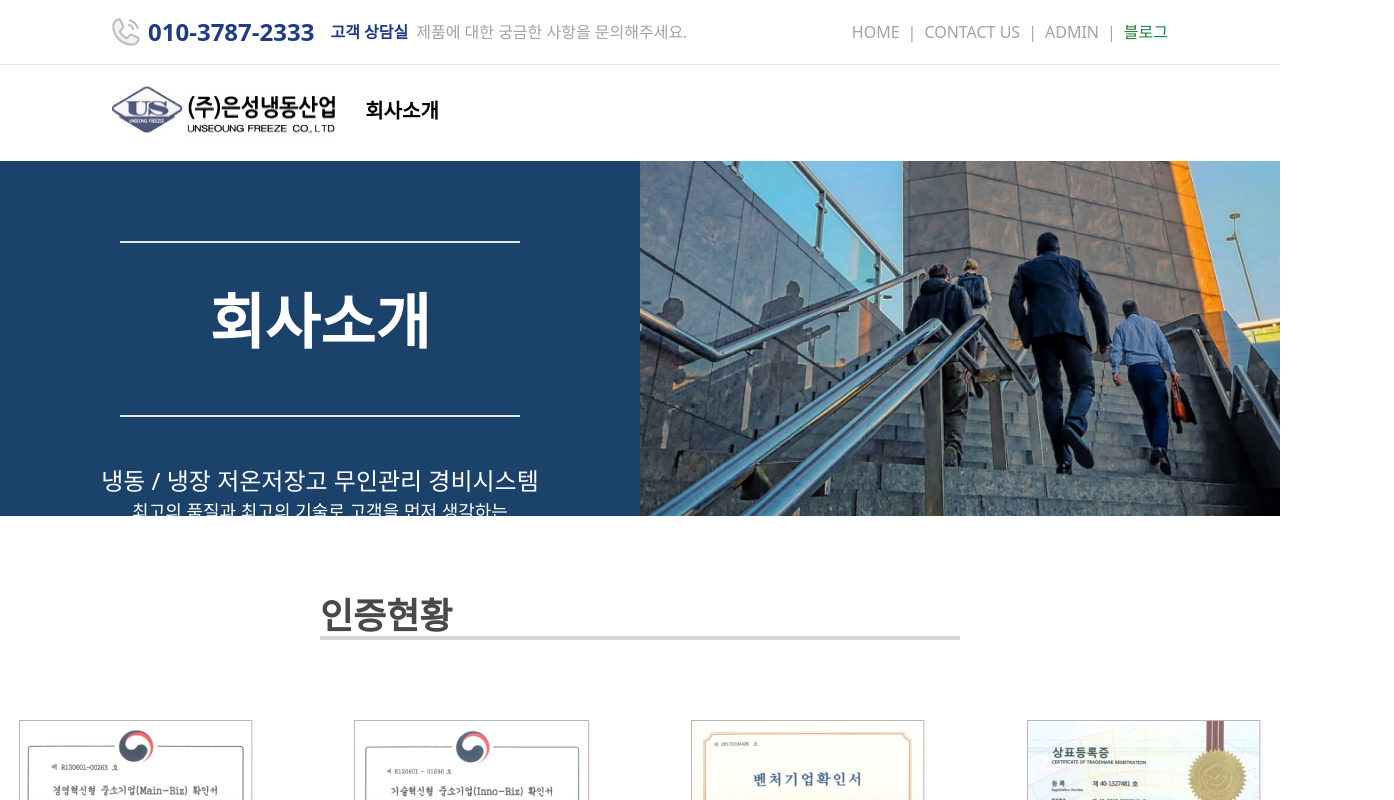
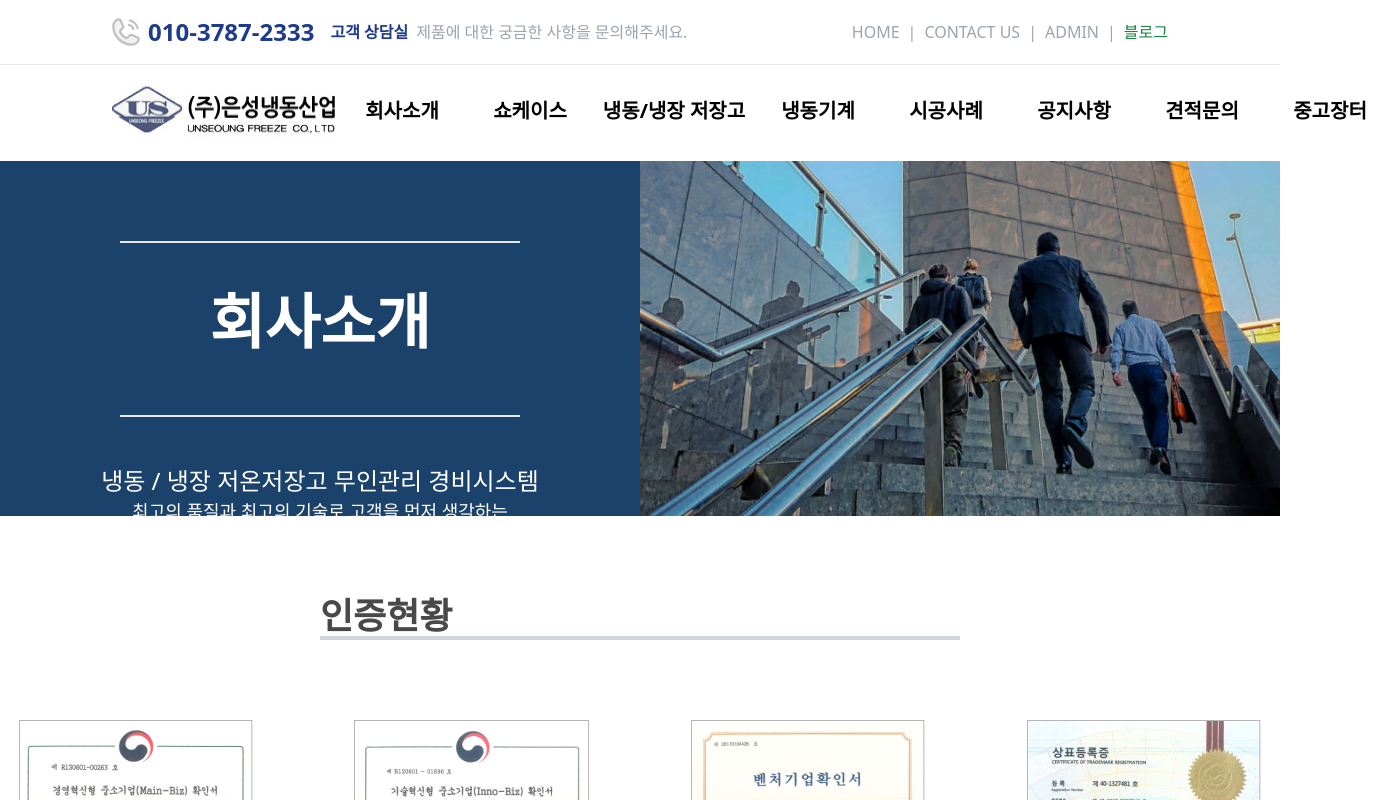
Before and after one commit to OCO-Labs/eunseong, a Nuxt app: page /cert in a window 1280 px wide. Shown: the top 800 px of the page, 1394 px wide, since content can reach past the window. Built offline with nearby package versions, Linux system fonts and the light colour scheme.

Commit message:
feat: topnavbar 메뉴 추가

```diff
--- a/components/TopNavBar.vue
+++ b/components/TopNavBar.vue
@@ -31,7 +31,7 @@ import CallIcon from './icons/CallIcon.vue'
     </div>
   </header>
   <div class="container mx-auto px-[7rem] h-24">
-    <div class="flex flex-row">
+    <div class="flex flex-row justify-between">
       <img
         src="~/assets/logo.png"
         width="226"
@@ -57,6 +57,139 @@ import CallIcon from './icons/CallIcon.vue'
             >Contact Us</a>
           </div>
         </div>
+        <div>
+          <button
+            class="peer w-32 h-[5.8rem] font-bold text-xl"
+          >
+            쇼케이스
+          </button>
+          <div
+            class="hidden absolute peer-hover:flex hover:flex w-32 flex-col bg-white border"
+          >
+            <a
+              class="px-5 py-3 hover:bg-blue-900 hover:text-white"
+              href="#"
+            >About Us</a>
+            <a
+              class="px-5 py-3 hover:bg-blue-900 hover:text-white"
+              href="#"
+            >Contact Us</a>
+          </div>
+        </div>
+        <div>
+          <button
+            class="peer w-40 h-[5.8rem] font-bold text-xl"
+          >
+            냉동/냉장 저장고
+          </button>
+          <div
+            class="hidden absolute peer-hover:flex hover:flex w-40 flex-col bg-white border"
+          >
+            <a
+              class="px-5 py-3 hover:bg-blue-900 hover:text-white"
+              href="#"
+            >About Us</a>
+            <a
+              class="px-5 py-3 hover:bg-blue-900 hover:text-white"
+              href="#"
+            >Contact Us</a>
+          </div>
+        </div>
+        <div>
+          <button
+            class="peer w-32 h-[5.8rem] font-bold text-xl"
+          >
+            냉동기계
+          </button>
+          <div
+            class="hidden absolute peer-hover:flex hover:flex w-32 flex-col bg-white border"
+          >
+            <a
+              class="px-5 py-3 hover:bg-blue-900 hover:text-white"
+              href="#"
+            >About Us</a>
+            <a
+              class="px-5 py-3 hover:bg-blue-900 hover:text-white"
+              href="#"
+            >Contact Us</a>
+          </div>
+        </div>
+        <div>
+          <button
+            class="peer w-32 h-[5.8rem] font-bold text-xl"
+          >
+            시공사례
+          </button>
+          <div
+            class="hidden absolute peer-hover:flex hover:flex w-32 flex-col bg-white border"
+          >
+            <a
+              class="px-5 py-3 hover:bg-blue-900 hover:text-white"
+              href="#"
+            >About Us</a>
+            <a
+              class="px-5 py-3 hover:bg-blue-900 hover:text-white"
+              href="#"
+            >Contact Us</a>
+          </div>
+        </div>
+        <div>
+          <button
+            class="peer w-32 h-[5.8rem] font-bold text-xl"
+          >
+            공지사항
+          </button>
+          <div
+            class="hidden absolute peer-hover:flex hover:flex w-32 flex-col bg-white border"
+          >
+            <a
+              class="px-5 py-3 hover:bg-blue-900 hover:text-white"
+              href="#"
+            >About Us</a>
+            <a
+              class="px-5 py-3 hover:bg-blue-900 hover:text-white"
+              href="#"
+            >Contact Us</a>
+          </div>
+        </div>
+        <div>
+          <button
+            class="peer w-32 h-[5.8rem] font-bold text-xl"
+          >
+            견적문의
+          </button>
+          <div
+            class="hidden absolute peer-hover:flex hover:flex w-32 flex-col bg-white border"
+          >
+            <a
+              class="px-5 py-3 hover:bg-blue-900 hover:text-white"
+              href="#"
+            >About Us</a>
+            <a
+              class="px-5 py-3 hover:bg-blue-900 hover:text-white"
+              href="#"
+            >Contact Us</a>
+          </div>
+        </div>
+        <div>
+          <button
+            class="peer w-32 h-[5.8rem] font-bold text-xl"
+          >
+            중고장터
+          </button>
+          <div
+            class="hidden absolute peer-hover:flex hover:flex w-32 flex-col bg-white border"
+          >
+            <a
+              class="px-5 py-3 hover:bg-blue-900 hover:text-white"
+              href="#"
+            >About Us</a>
+            <a
+              class="px-5 py-3 hover:bg-blue-900 hover:text-white"
+              href="#"
+            >Contact Us</a>
+          </div>
+        </div>
       </div>
     </div>
   </div>
```
